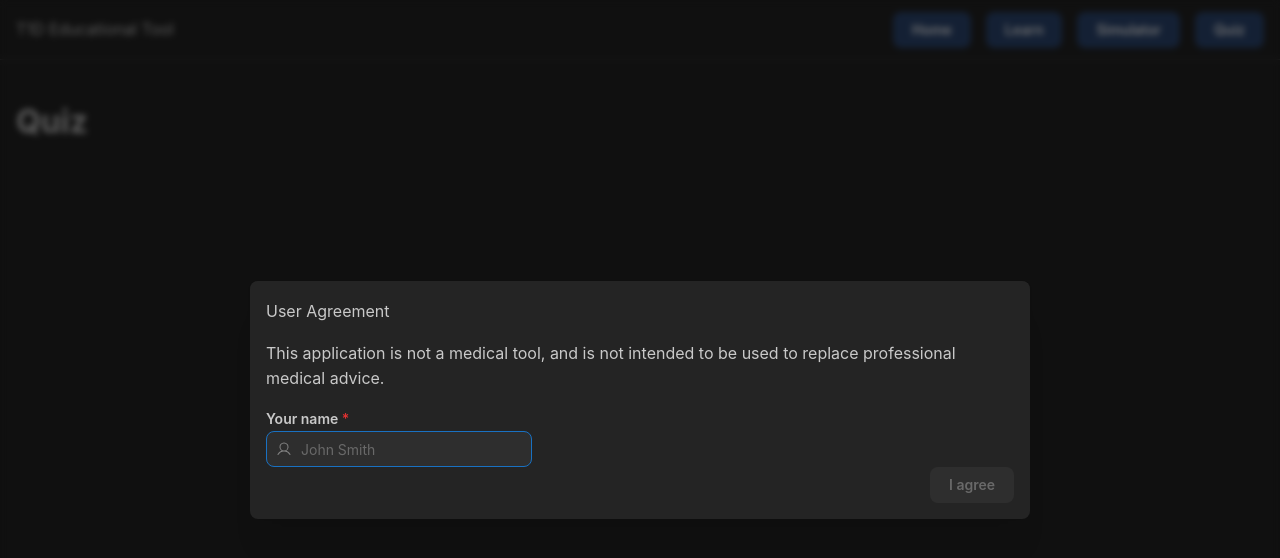
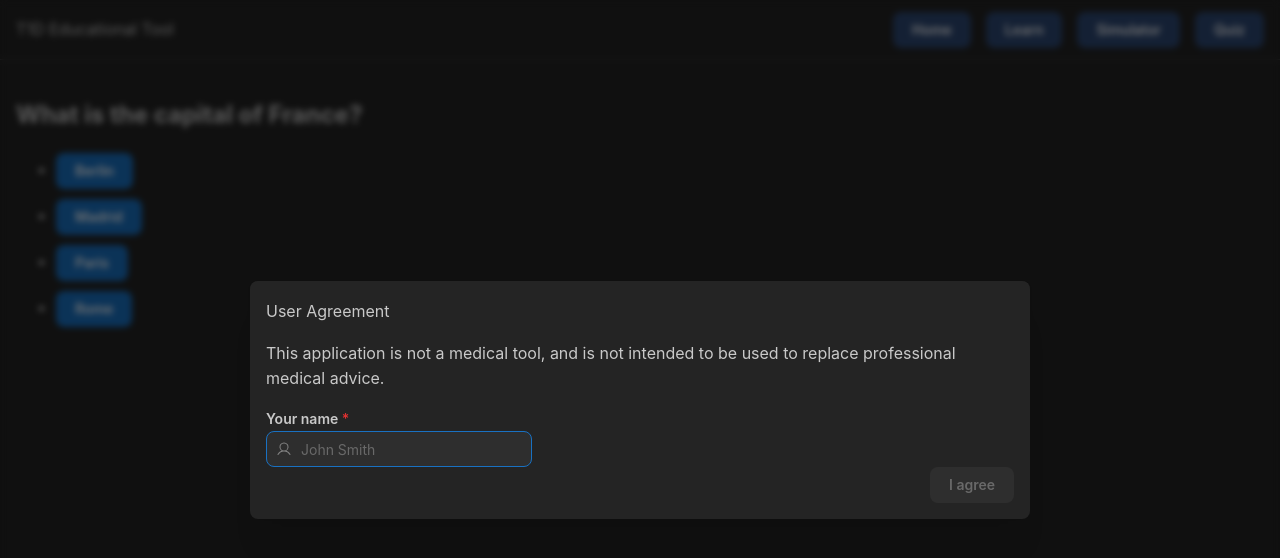
Before and after one commit to maxfleetdev/t1d-app, a React (Vite) app: page /quiz in a window 1280 px wide. Shown: the top 558 px of the page. Built offline with nearby package versions, Linux system fonts and the light colour scheme.

Commit message:
Refactor Quiz component to include QuestionView and update icon path in index.html

```diff
--- a/index.html
+++ b/index.html
@@ -2,7 +2,7 @@
 <html lang="en">
   <head>
     <meta charset="UTF-8" />
-    <link rel="icon" type="image/svg+xml" href="/public/favicon.svg" />
+    <link rel="icon" type="image/svg+xml" href="/favicon.svg" />
     <meta name="viewport" content="width=device-width, initial-scale=1.0" />
     <title>T1D Educational Tool</title>
   </head>
--- /dev/null
+++ b/src/components/quiz/QuestionView.tsx
@@ -0,0 +1,26 @@
+import React from 'react';
+import { Button } from '@mantine/core';
+
+type QuestionViewProps = {
+    question: string;
+    options: string[];
+    answer: string;
+    onAnswerSelected: (answer: string) => void;
+};
+
+export default function QuestionView({ question, options, answer, onAnswerSelected }: QuestionViewProps) {
+
+
+    return (
+        <div>
+            <h2>{question}</h2>
+            <ul>
+                {options.map((option, index) => (
+                    <li key={index} style={{ marginBottom: '10px' }}>
+                        <Button onClick={() => onAnswerSelected(option)}>{option}</Button>
+                    </li>
+                ))}
+            </ul>
+        </div>
+    );
+}
--- a/src/pages/Quiz.tsx
+++ b/src/pages/Quiz.tsx
@@ -1,9 +1,18 @@
+import QuestionView from "../components/quiz/QuestionView";
+
 export default function Quiz() {
   // 1. List of questions
   // 2. User answers
   // 3. Cache each question-answer index locally (e.g. Question ID:1, Answer ID:4)
   // 4. Once complete, submit answers to database with user's ID and quiz results
   return (
-    <h1>Quiz</h1>
+    <div>
+      <QuestionView
+        question="What is the capital of France?"
+        options={["Berlin", "Madrid", "Paris", "Rome"]}
+        answer="Paris"
+        onAnswerSelected={(answer) => console.log("Selected answer:", answer)}
+      />
+    </div>
   );
 }
```
Also changed, not shown: src/pages/Learn.tsx (line endings or trailing spaces), 1 other file (tests, documents, lock files or other folders).
